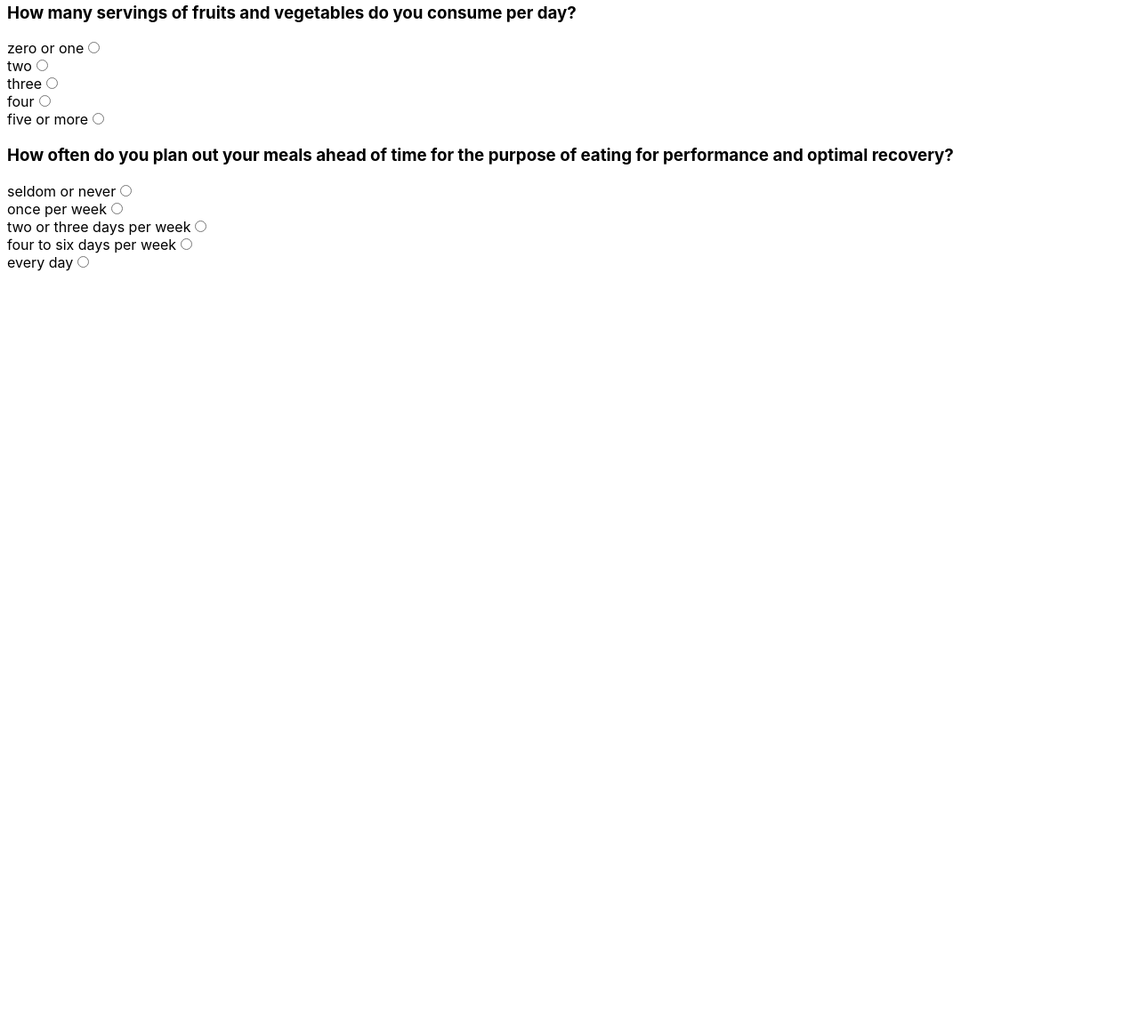
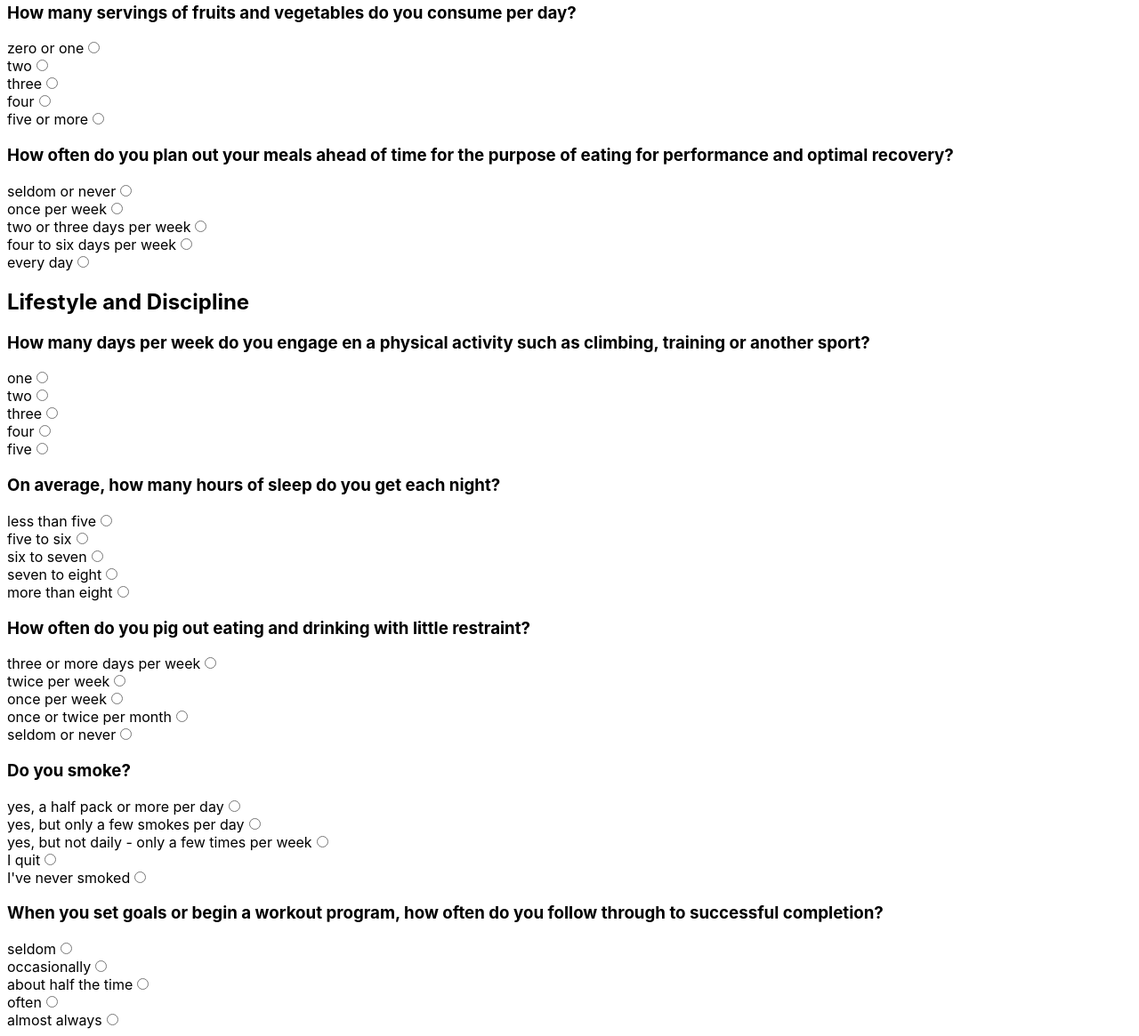
Before and after one commit to shelldandy/climbing-quiz, a Gatsby site: page / in a window 1280 px wide. Shown: the part 5845-7010 px from the top of the page at 89% size. Before the commit the page ends 6158 px from the top, so only its background shows below. Built offline with nearby package versions, Linux system fonts and the light colour scheme; Gatsby itself is replaced by a stand-in of ours.

Commit message:
lifestyleAndDiscipline

```diff
--- a/src/components/Quiz/quizData.js
+++ b/src/components/Quiz/quizData.js
@@ -544,6 +544,84 @@ const nutritionalHabits = {
   ]
 }
 
+const lifestyleAndDiscipline = {
+  label: "Lifestyle and Discipline",
+  questions: [
+    {
+      question: "How many days per week do you engage en a physical activity such as climbing, training or another sport?",
+      options: [
+        "one",
+        "two",
+        "three",
+        "four",
+        "five",
+      ]
+    },
+    {
+      question: "On average, how many hours of sleep do you get each night?",
+      options: [
+        "less than five",
+        "five to six",
+        "six to seven",
+        "seven to eight",
+        "more than eight",
+      ]
+    },
+    {
+      question: "How often do you pig out eating and drinking with little restraint?",
+      options: [
+        "three or more days per week",
+        "twice per week",
+        "once per week",
+        "once or twice per month",
+        "seldom or never",
+      ]
+    },
+    {
+      question: "Do you smoke?",
+      options: [
+        "yes, a half pack or more per day",
+        "yes, but only a few smokes per day",
+        "yes, but not daily - only a few times per week",
+        "I quit",
+        "I've never smoked",
+      ]
+    },
+    {
+      question: "When you set goals or begin a workout program, how often do you follow through to successful completion?",
+      options: [
+        "seldom",
+        "occasionally",
+        "about half the time",
+        "often",
+        "almost always",
+      ]
+    },
+  ],
+  analysis: [
+    {
+      level: 5,
+      label: "Your lifestyle and lack of discipline are definitely holding you back. Determine your priorities, and make lifestyle changes needed to elevate your score to 15 or above"
+    },
+    {
+      level: 10,
+      label: "Your below-average discipline is a constraint on your climbing. If you are serious about climbing better, resolve to adjust your lifestyle and subordinate less important activities."
+    },
+    {
+      level: 15,
+      label: "Your discipline is near average. Try to identify one or two areas in which you can strive for improvement."
+    },
+    {
+      level: 20,
+      label: "Your discipline is above average and a real asset to your climbing."
+    },
+    {
+      level: 23,
+      label: "Your are a highly disciplined individual and well on your way to climbing mastery."
+    },
+  ]
+}
+
 const quizData = [
   climbingExperience,
   technicalSkills,
@@ -552,6 +630,7 @@ const quizData = [
   climbingFitness,
   injuryRisk,
   nutritionalHabits,
+  lifestyleAndDiscipline,
 ]
 
 export default quizData
```
